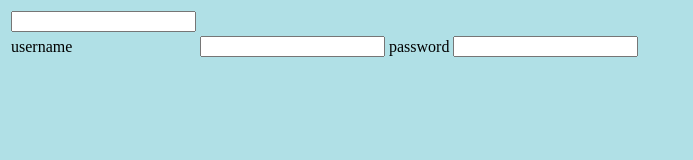
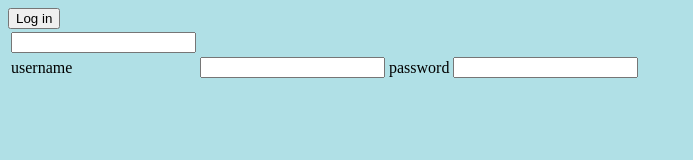
Before and after one commit to prince01182660/project3, a plain HTML site: page index.html in a window 1280 px wide. Shown: the whole page, without its empty margins (0-693 px from the left). Drawn offline with Linux system fonts and the light colour scheme.

Commit message:
added button

```diff
--- a/index.html
+++ b/index.html
@@ -13,7 +13,8 @@
          <td><input type="username"></td>
         <td><label>password</label></td>
         <td><input type="password"></td>
-       <tr>
+        <button type="button" name="log in">Log in</button>
+      </tr>
    </table>
    </form>
   </body>
```
